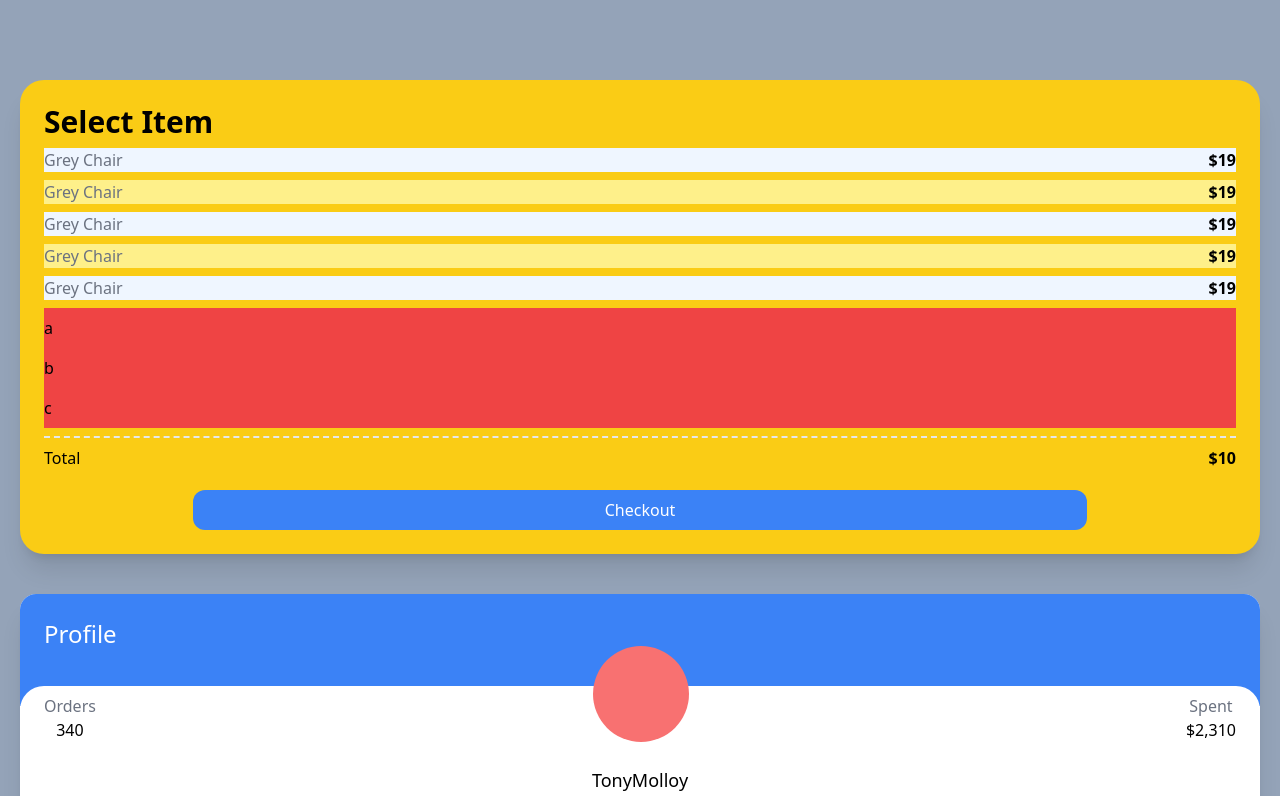
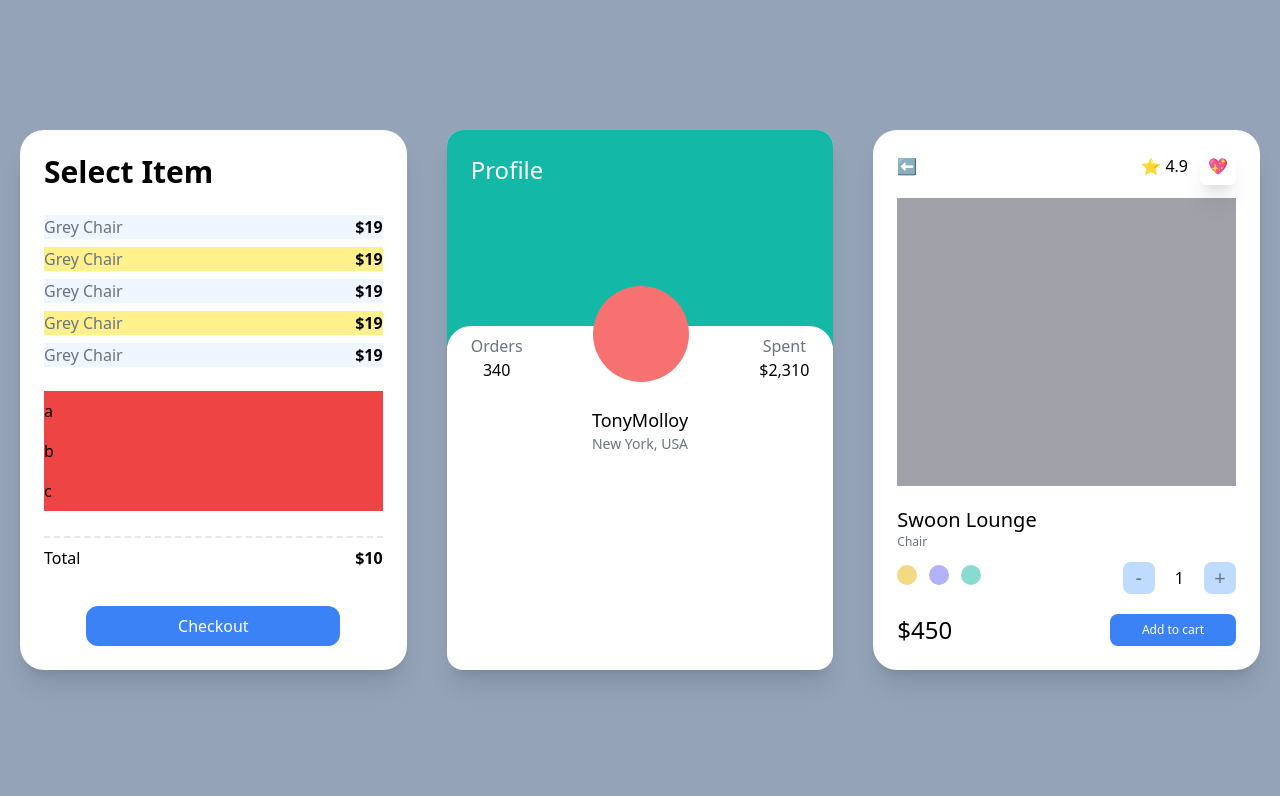
Before and after one commit to in-woong/NomadCoder, a Next.js app in the folder carrot-market/: page / in a window 1280 px wide. Shown: the top 796 px of the page. Built offline with nearby package versions, Linux system fonts and the light colour scheme.

Commit message:
4.10 Responsive Modifiers part Two

```diff
--- a/carrot-market/pages/index.tsx
+++ b/carrot-market/pages/index.tsx
@@ -2,8 +2,8 @@
 
 const Home: NextPage = () => {
   return (
-    <div className='grid min-h-screen gap-10 bg-slate-400 py-20 px-5'>
-      <div className='flex flex-col rounded-3xl bg-white p-6 shadow-xl sm:bg-red-400 md:bg-teal-400 lg:bg-indigo-400 xl:bg-yellow-400'>
+    <div className='grid min-h-screen gap-10 bg-slate-400 py-20 px-5 lg:grid-cols-2 xl:grid-cols-3 xl:place-content-center'>
+      <div className='flex flex-col justify-between rounded-3xl bg-white p-6 shadow-xl '>
         <span className='text-3xl font-semibold'>Select Item</span>
         <ul>
           {[1, 2, 3, 4, 5].map((i) => (
@@ -33,7 +33,7 @@
         </button>
       </div>
       <div className='group overflow-hidden rounded-2xl  bg-white shadow-xl'>
-        <div className='bg-blue-500 p-6 pb-14'>
+        <div className='portrait:bg-indigo-blue bg-blue-500 p-6 pb-14 xl:pb-40 landscape:bg-teal-500'>
           <span className='text-2xl text-white'>Profile</span>
         </div>
         <div className='relative -top-5 rounded-3xl bg-white p-6'>
@@ -54,7 +54,7 @@
           </div>
         </div>
       </div>
-      <div className='rounded-3xl bg-white p-6 shadow-xl'>
+      <div className='rounded-3xl bg-white p-6 shadow-xl lg:col-span-2 xl:col-span-1'>
         <div className='mb-5 flex items-center justify-between'>
           <span>⬅️</span>
           <div className='space-x-3'>
```
